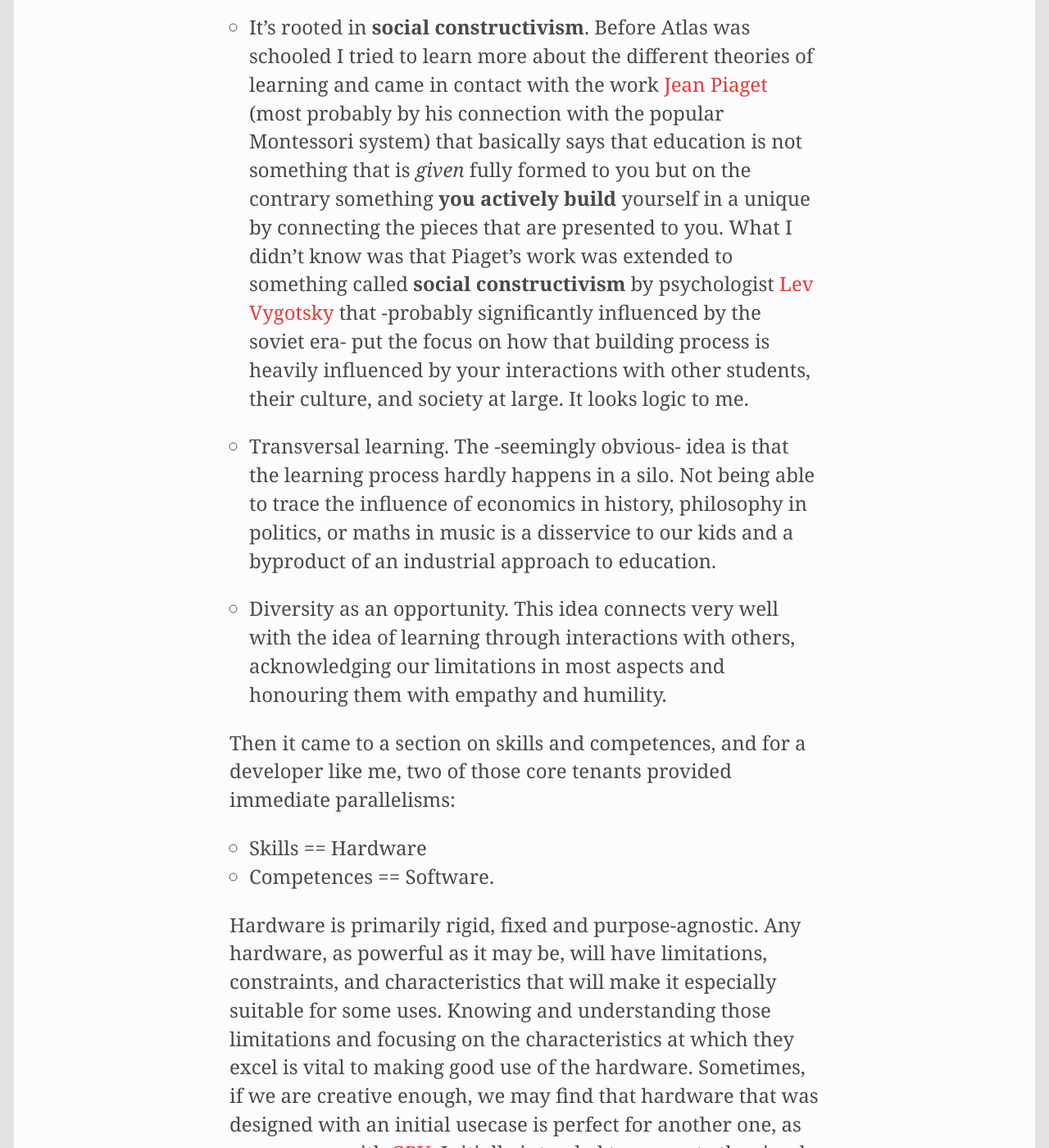
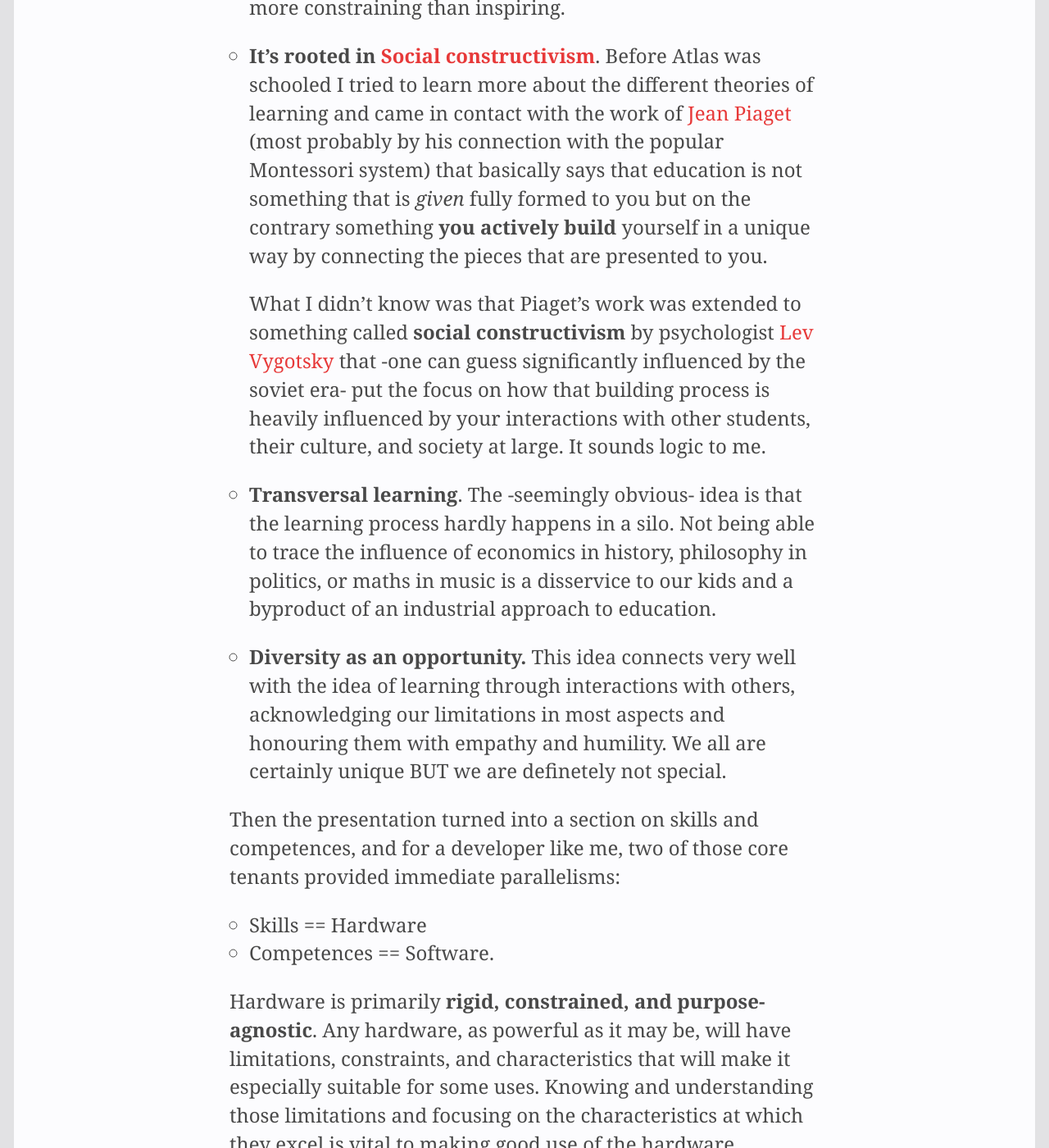
Before and after one commit to aitor/aitor.github.com, a Jekyll site: the page built from _posts/2024-04-19-Osotu-learning-session-one.md, in a window 1280 px wide and 1400 px high, scrolled down 2592 px. Shown: the whole window at 82% size. Built offline with Jekyll 4.4.1, drawn with Linux system fonts in a browser that asks for light colours; nearby versions of some CDN libraries; some of the changed text lies outside the part shown.

Commit message:
feat(posts): Update post

```diff
--- a/_posts/2024-04-19-Osotu-learning-session-one.md
+++ b/_posts/2024-04-19-Osotu-learning-session-one.md
@@ -15,33 +15,34 @@ We instantly liked their educational approach and decided to make a double bet o
 
 Recently, I became aware of an opportunity to attend a **training course for teachers** that Osotu is running internally to reach new potential candidates. Not being a professional teacher, I first hesitated about whether it would make sense for me, but at the same time, I felt in my guts that there would be many connections and parallelisms with the responsibilities a person who leads technical teams has. Boy, was I right.
 
-During the session, I constantly found points of view and principles that are valuable for any team member, especially if the raw material of your work is knowledge, as happens in software development and startups. Here are some notes on the first session of the first module.
-
+During the session, I constantly found points of view and principles that are valuable for any team member, especially if the **raw material you work with is knowledge**, as it happens in software development and startups. Here are some notes on the first session of the first module of this course.
 
 ## Three Cs: Capacidades, Competencias, Corazón (Skill, Competences, Heart)
 
-Osotu learning approach is mostly adapted from [Mar Romera](https://integratek.es/mar-romera/) "three Cs" model that succintly could be described as a way to learn that is focused on 3 different aspects of the students:
+Osotu learning approach is mostly adapted from [Mar Romera](https://integratek.es/mar-romera/)'s "three Cs" model that succintly could be described as a way to learn that is focused on the students and 3 particular aspects of them:
 
 - The innate **skills** they have.
 - The **competences** they develop through the learning process.
-- The catalyzer passion, desire and a good disposition provide to the previous two (the **Heart**)
+- The catalyzer, passion, desire and a good disposition, provide to the previous two (the **Heart**)
 
 There are a few key principles of this model that I found relevant:
 
-- It's a model, not a methodology. Translation for the tech readers: this is [Agile](https://agilemanifesto.org/), not [Scrum](https://www.scrum.org/resources/what-scrum-module). The reason is the same as we see in technology: you can accommodate a diverse team in your very specific context with an off-the-self methodology that details who, how and when is fitted to do what. Eventually, those methodologies will become more constraining than inspiring.
+- **It's a model, not a methodology* (translation for the tech readers: this is [Agile](https://agilemanifesto.org/), not [Scrum](https://www.scrum.org/resources/what-scrum-module)). The reason is the same as we see in technology: you **can't accommodate a diverse team** in your very specific context with an **off-the-self methodology** that details who, how and when is fitted to do what. Eventually, those methodologies will become more constraining than inspiring.
 
-- It's rooted in **social constructivism**. Before Atlas was schooled I tried to learn more about the different theories of learning and came in contact with the work [Jean Piaget](https://www.wikiwand.com/en/Jean_Piaget) (most probably by his connection with the popular Montessori system) that basically says that education is not something that is _given_ fully formed to you but on the contrary something **you actively build** yourself in a unique by connecting the pieces that are presented to you. What I didn't know was that Piaget's work was extended to something called **social constructivism** by psychologist [Lev Vygotsky](https://www.wikiwand.com/en/Lev_Vygotsky) that -probably significantly influenced by the soviet era- put the focus on how that building process is heavily influenced by your interactions with other students, their culture, and society at large. It looks logic to me.
+- **It's rooted in [Social constructivism](https://www.wikiwand.com/en/Social_constructivism)**. Before Atlas was schooled I tried to learn more about the different theories of learning and came in contact with the work of [Jean Piaget](https://www.wikiwand.com/en/Jean_Piaget) (most probably by his connection with the popular Montessori system) that basically says that education is not something that is _given_ fully formed to you but on the contrary something **you actively build** yourself in a unique way by connecting the pieces that are presented to you.
 
-- Transversal learning. The -seemingly obvious- idea is that the learning process hardly happens in a silo. Not being able to trace the influence of economics in history, philosophy in politics, or maths in music is a disservice to our kids and a byproduct of an industrial approach to education.
+  What I didn't know was that Piaget's work was extended to something called **social constructivism** by psychologist [Lev Vygotsky](https://www.wikiwand.com/en/Lev_Vygotsky) that -one can guess significantly influenced by the soviet era- put the focus on how that building process is heavily influenced by your interactions with other students, their culture, and society at large. It sounds logic to me.
 
-- Diversity as an opportunity. This idea connects very well with the idea of learning through interactions with others, acknowledging our limitations in most aspects and honouring them with empathy and humility.
+- **Transversal learning**. The -seemingly obvious- idea is that the learning process hardly happens in a silo. Not being able to trace the influence of economics in history, philosophy in politics, or maths in music is a disservice to our kids and a byproduct of an industrial approach to education.
 
-Then it came to a section on skills and competences, and for a developer like me, two of those core tenants provided immediate parallelisms:
+- **Diversity as an opportunity.** This idea connects very well with the idea of learning through interactions with others, acknowledging our limitations in most aspects and honouring them with empathy and humility. We all are certainly unique BUT we are definetely not special.
+
+Then the presentation turned into a section on skills and competences, and for a developer like me, two of those core tenants provided immediate parallelisms:
 
 - Skills == Hardware
 - Competences == Software.
 
-Hardware is primarily rigid, fixed and purpose-agnostic. Any hardware, as powerful as it may be, will have limitations, constraints, and characteristics that will make it especially suitable for some uses. Knowing and understanding those limitations and focusing on the characteristics at which they excel is vital to making good use of the hardware. Sometimes, if we are creative enough, we may find that hardware that was designed with an initial usecase is perfect for another one, as we see now with [GPU](https://www.wikiwand.com/en/Graphics_processing_unit). Initially intended to compute the simple graphics on your know monitor, they are now incredibly expensive and [bought by the tens of thousands to build AI models](https://engineering.fb.com/2024/03/12/data-center-engineering/building-metas-genai-infrastructure/).
+Hardware is primarily **rigid, constrained, and purpose-agnostic**. Any hardware, as powerful as it may be, will have limitations, constraints, and characteristics that will make it especially suitable for some uses. Knowing and understanding those limitations and focusing on the characteristics at which they excel is vital to making good use of the hardware. Sometimes, if we are creative enough, we may find that hardware that was designed with an initial usecase is perfect for another one, as we see now with [GPU](https://www.wikiwand.com/en/Graphics_processing_unit). Initially intended to compute the simple graphics on your know monitor, they are now incredibly expensive and [bought by the tens of thousands to build AI models](https://engineering.fb.com/2024/03/12/data-center-engineering/building-metas-genai-infrastructure/).
 
 Students' skills are not different.
 
```
